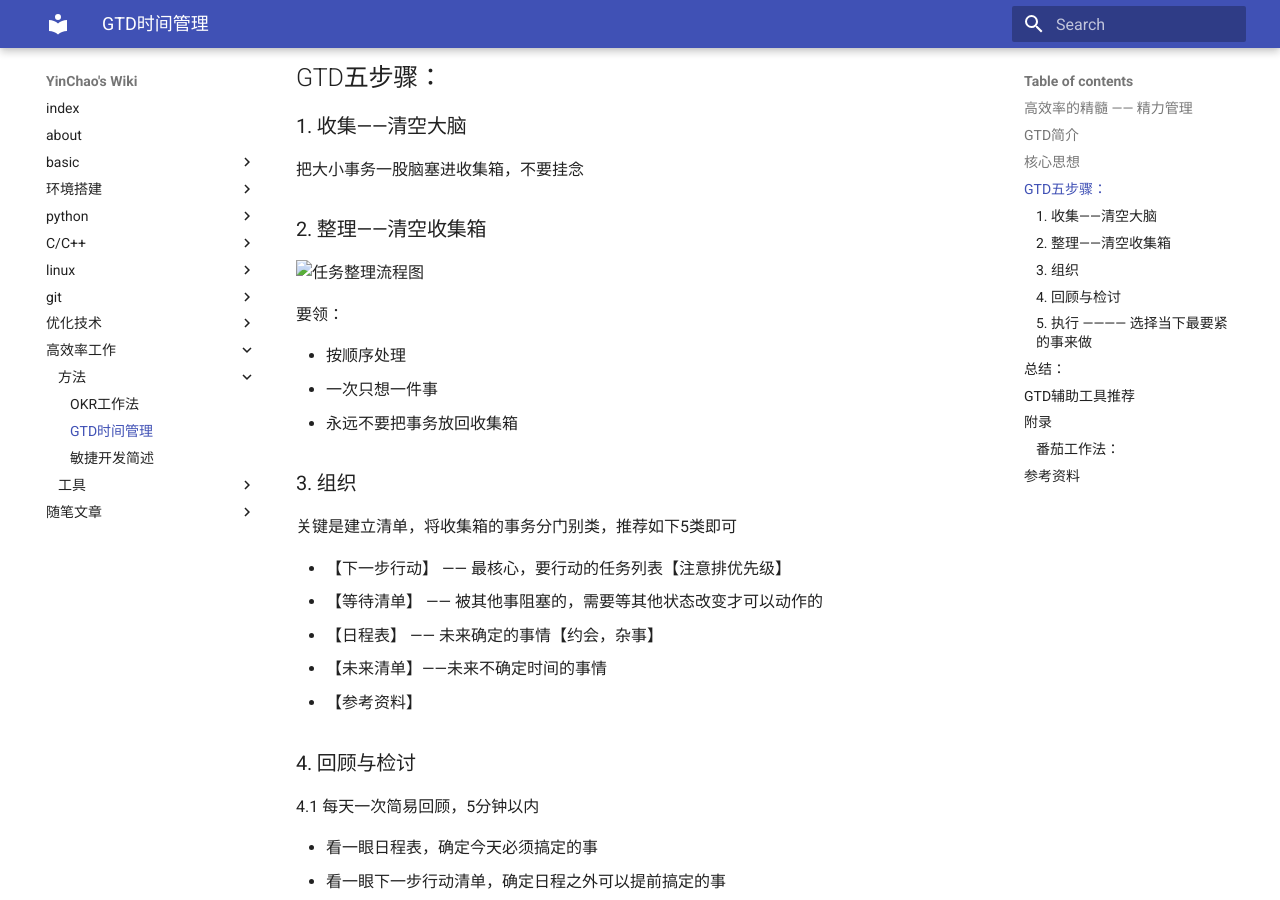
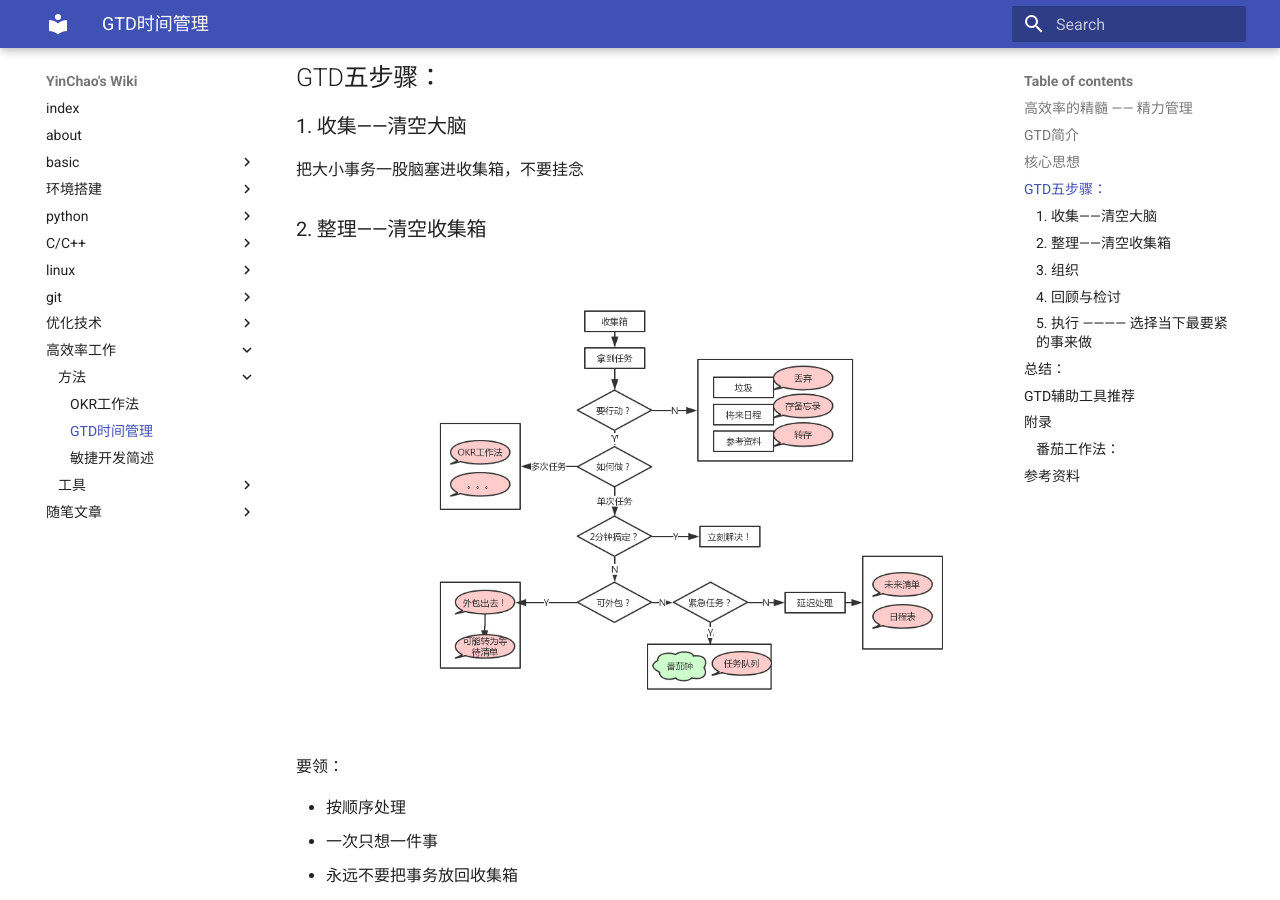
Before and after one commit to YinChao126/yc_wiki, an MkDocs documentation site: the page built from docs/tools/GTD工作法.md, in a window 1280 px wide and 900 px high, scrolled down 769 px. Built offline with MkDocs 1.6.1 and Material for MkDocs 9.7.7, drawn with Linux system fonts in a browser that asks for light colours.

Commit message:
修改图片无法显示的bug

```diff
--- a/docs/tools/GTD工作法.md
+++ b/docs/tools/GTD工作法.md
@@ -35,7 +35,7 @@ GTD的主要原则在于一个人需要通过记录的方式把头脑中的各
 
 ### 2. 整理——清空收集箱
 
-![任务整理流程图](..\imags\任务整理流程图.png)
+![任务整理流程图](../imags/任务整理流程图.png)
 
 要领：
 
@@ -79,7 +79,7 @@ GTD的主要原则在于一个人需要通过记录的方式把头脑中的各
 5.2 每日工作三分类： 计划内（后台任务）， 临时突发事情（前台中断）， 重新安排
 5.3 判断事情重要性——总体检视方法
 
-![看问题的6层次](..\imags\看问题的6层次.png)
+![看问题的6层次](../imags/看问题的6层次.png)
 
 ## 总结：
 
```
